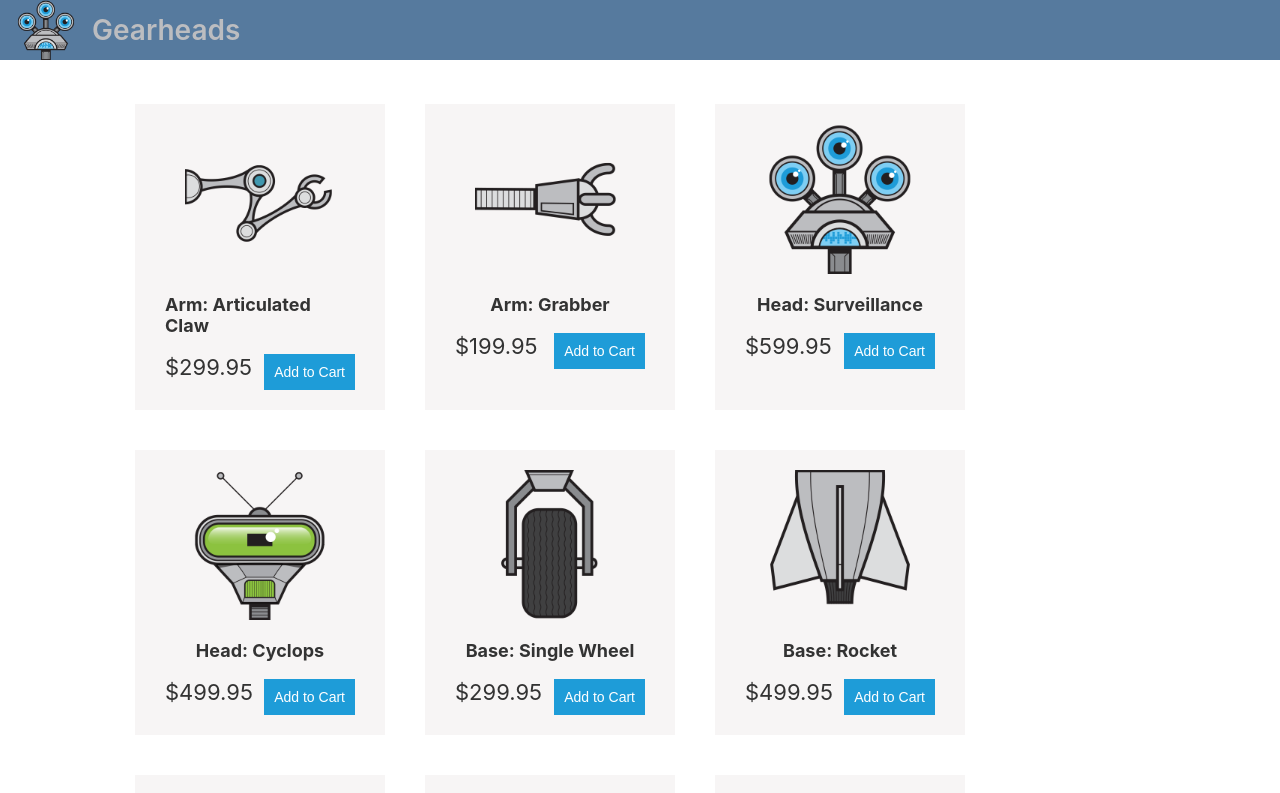
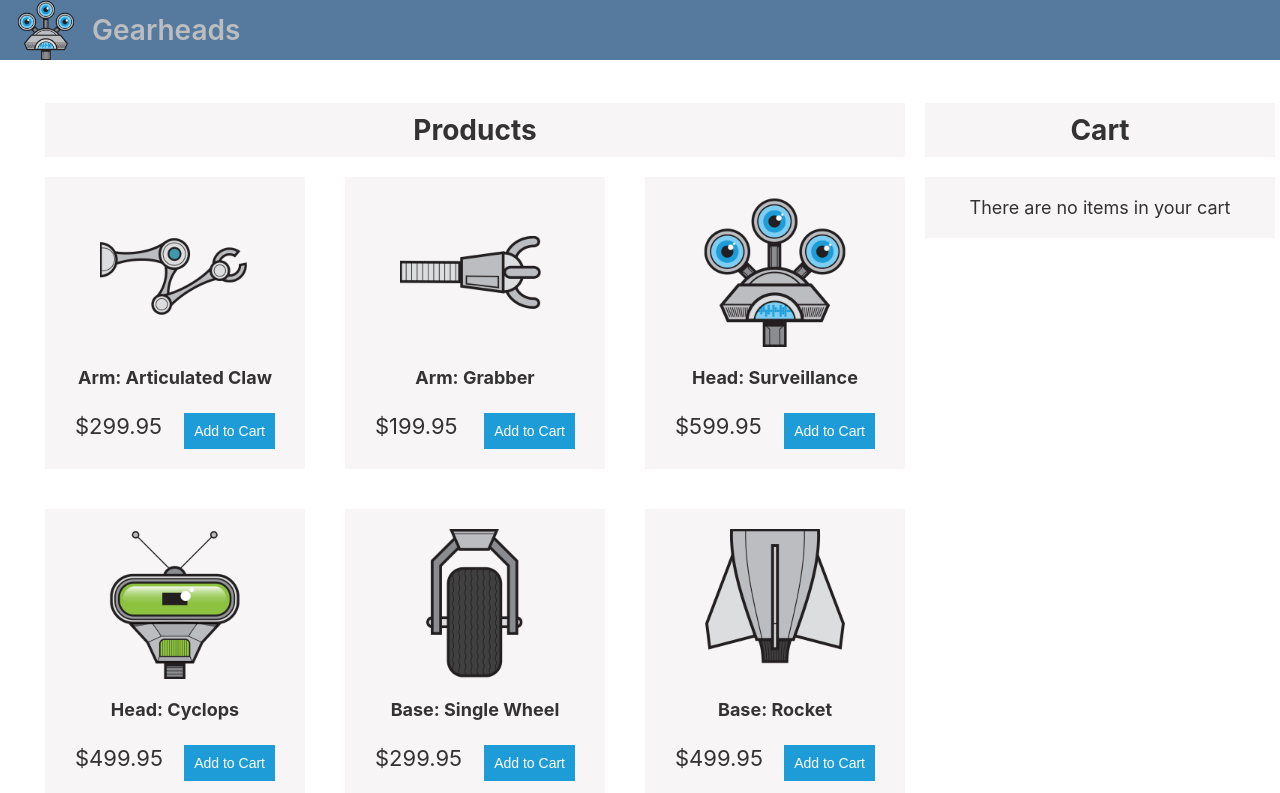
Before and after one commit to jmcooper/gearheads, an Angular app: page / in a window 1280 px wide. Shown: the top 793 px of the page. Built offline with nearby package versions, Linux system fonts and the light colour scheme.

Commit message:
Working Product Page

```diff
--- a/src/app/app.component.css
+++ b/src/app/app.component.css
@@ -35,7 +35,7 @@
   display: flex;
   margin: 32px auto;
   padding: 0 16px;
-  max-width: 1050px;
+  max-width: 1230px;
   flex-direction: column;
   align-items: flex-start;
 }
--- a/src/app/products/product-listing.component.css
+++ b/src/app/products/product-listing.component.css
@@ -1,6 +1,11 @@
+.content {
+  display:flex;
+}
+
 .product-listing {
   display:flex;
   flex-wrap: wrap;
+  width:900px;
 }
 
 .product {
@@ -10,7 +15,7 @@
   flex-direction: column;
   padding: 20px 30px 20px 30px;
   margin: 20px;
-  width: 190px;
+  width: 200px;
 }
 
 .product img {
@@ -32,3 +37,74 @@
 .product .price {
   font-size: 22px;
 }
+
+.section-header {
+  display: flex;
+  justify-content: center;
+  background-color: #f7f5f5;
+  padding: 10px;
+  margin-bottom: 0;
+}
+
+.products .section-header {
+  margin-right: 20px;
+  margin-left: 20px;
+}
+
+.cart {
+  width:350px;
+  height: 100%;
+}
+
+.empty-cart {
+  display:flex;
+  justify-content: center;
+  padding: 20px;
+  font-size:18px;
+}
+.cart-items {
+  display:flex;
+  flex-direction: column;
+  margin-top: 20px;
+  background-color: #f7f5f5;
+  justify-content: space-around;
+}
+
+.cart-item {
+  display: flex;
+  justify-content: space-between;
+  font-size: 18px;
+  font-weight: 600;
+  padding: 10px 20px;
+}
+
+.cart-item button {
+  width: 100%;
+  font-size: 22px;
+  padding: 15px;
+}
+
+.cart-item:last-child {
+  padding-bottom:20px;
+}
+
+.cart-item img {
+  width: 50px;
+}
+
+.cart-text {
+  display: flex;
+  align-items: center;
+  text-align: left;
+}
+
+.cart-total {
+  margin-top: 10px;
+  border-top: 1px solid rgb(216, 216, 216);
+  flex-direction: row-reverse;
+  font-size: 18px;
+}
+
+.cart-total-label {
+  margin-right:20px;
+}
--- a/src/app/products/product-listing.component.html
+++ b/src/app/products/product-listing.component.html
@@ -1,10 +1,30 @@
-<div class="product-listing">
-  <div class="product" *ngFor="let product of products">
-    <img [src]="product.imageUrl"/>
-    <h2 class="title">{{product.title}}</h2>
-    <div class="price-line">
-      <div class="price">{{product.price | currency}}</div>
-      <button class="button-cta">Add to Cart</button>
+<div class="content">
+  <div class="products">
+    <h1 class="section-header">Products</h1>
+    <div class="product-listing">
+      <div class="product" *ngFor="let product of products">
+        <img [src]="product.imageUrl" />
+        <h2 class="title">{{product.title}}</h2>
+        <div class="price-line">
+          <div class="price">{{product.price | currency}}</div>
+          <button class="button-cta" (click)="addToCart(product)">Add to Cart</button>
+        </div>
+      </div>
+    </div>
+  </div>
+  <div class="cart">
+    <h1 class="section-header">Cart</h1>
+    <div class="cart-items">
+      <div class="empty-cart" *ngIf="cart.length === 0">There are no items in your cart</div>
+      <div class="cart-item" *ngIf="cart.length > 0"><button class="button-cta">Checkout</button></div>
+      <div class="cart-item" *ngFor="let cartItem of cart">
+        <img [src]="cartItem.imageUrl" />
+        <div class="cart-text">{{cartItem.title}}</div>
+        <div class="cart-text">{{cartItem.price | currency}}</div>
+      </div>
+      <div class="cart-item cart-total" *ngIf="cart.length > 0">
+        <div><span class="cart-total-label">Cart Total:</span> {{getCartTotal() | currency}}</div>
+      </div>
     </div>
   </div>
 </div>
--- a/src/app/products/product-listing.component.ts
+++ b/src/app/products/product-listing.component.ts
@@ -6,6 +6,17 @@ import { Component } from '@angular/core';
   styleUrls: ['./product-listing.component.css']
 })
 export class ProductListingComponent {
+  cart: any = [];
+
+  addToCart(product) {
+    this.cart.push(product);
+  }
+
+  getCartTotal() {
+    return this.cart.reduce((acc, product) => { return acc += product.price; }, 0);
+  }
+
+
   products = [
     {
       title: 'Arm: Articulated Claw',
@@ -97,5 +108,5 @@ export class ProductListingComponent {
       imageUrl: '/app/products/product-images/torso-pouch.png',
       price: 399.95
     },
-  ]
+  ];
 }
--- a/src/styles.css
+++ b/src/styles.css
@@ -1,13 +1,3 @@
-
-h1,
-h2,
-h3,
-h4,
-h5,
-h6 {
-  margin: 8px 0;
-}
-
 p {
   margin: 0;
 }
```
Also changed, not shown: src/app/checkout/checkout.component.ts (added, +9 -0 lines), src/app/checkout/checkout.component.css (added), src/app/checkout/checkout.component.html (added).
